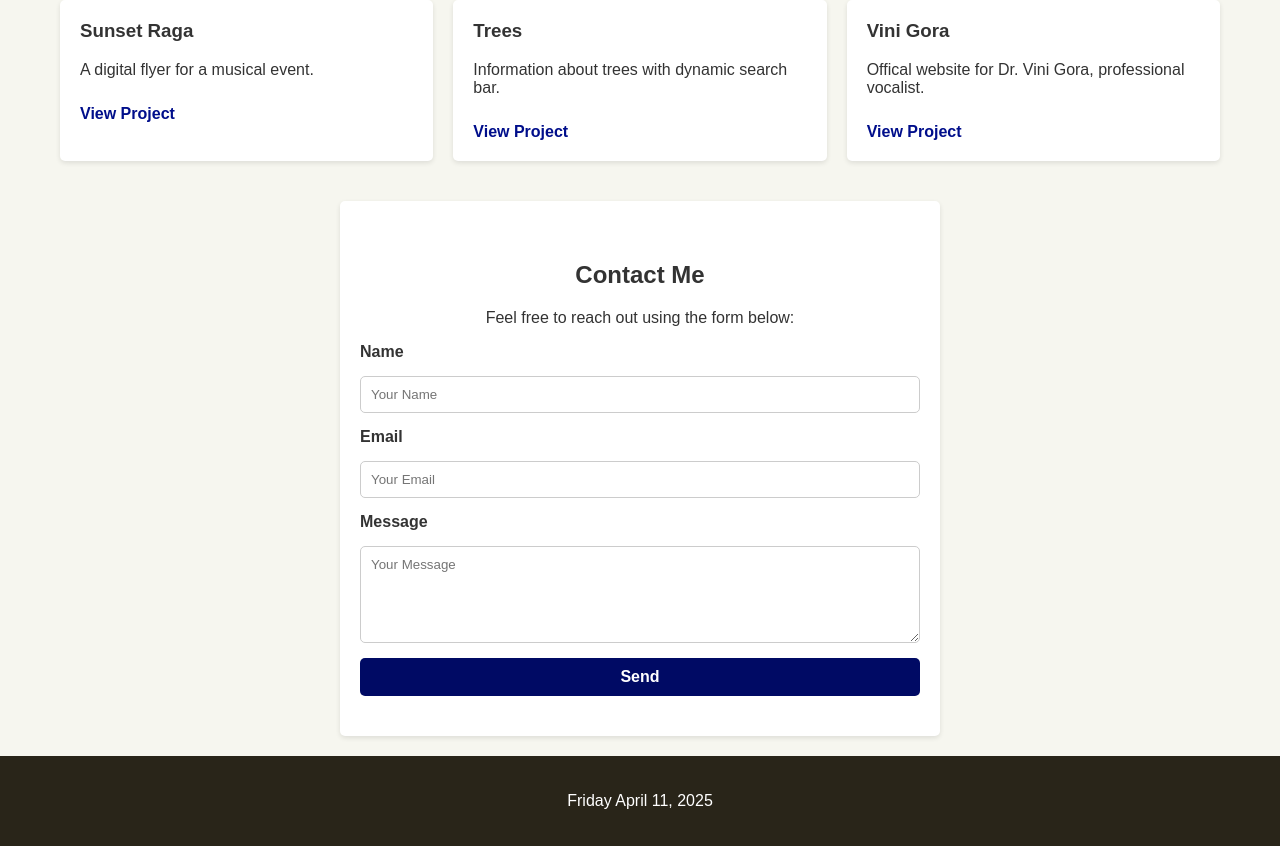
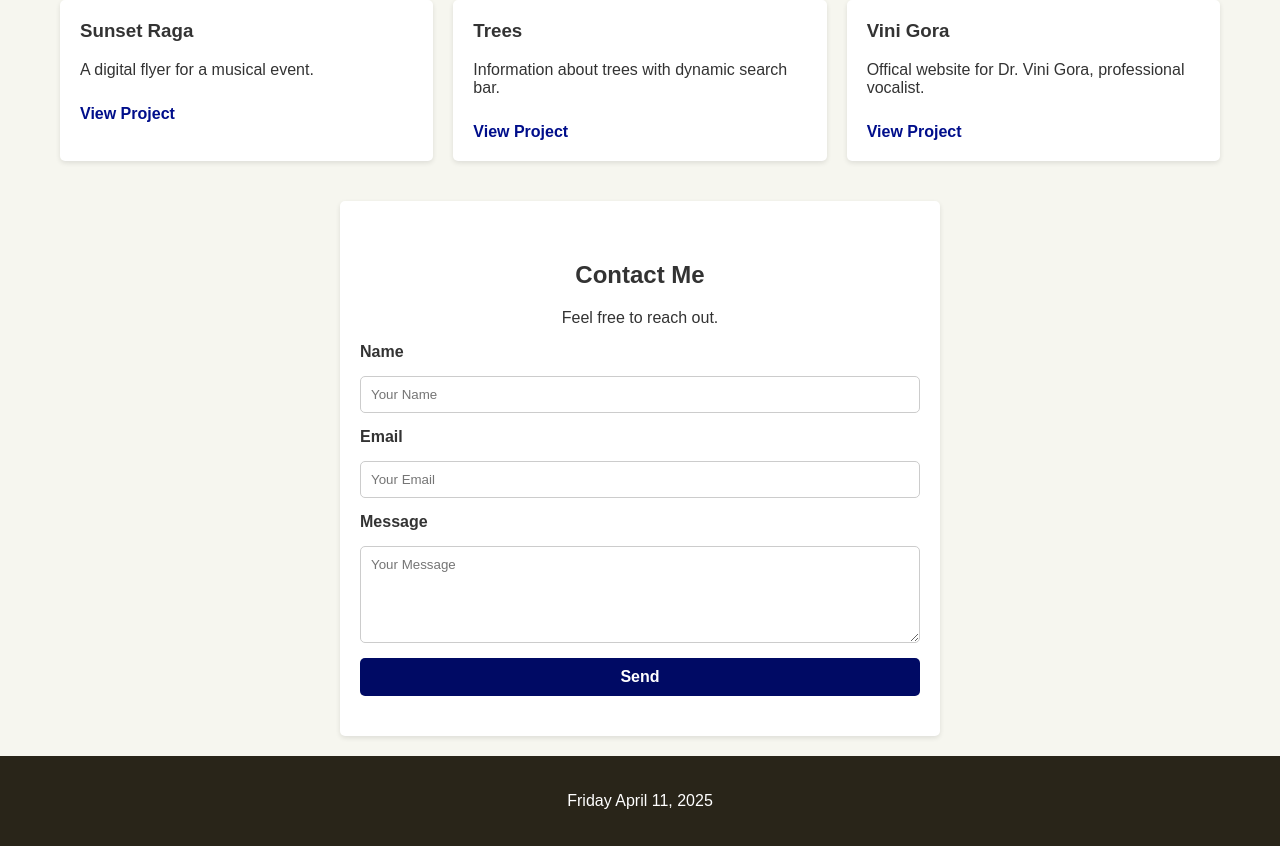
Before and after one commit to kironroy/kironroy-react, a React (Create React App) app: page / in a window 1280 px wide. Shown: the part 1524-2370 px from the top of the page. Built offline with nearby package versions, Linux system fonts and the light colour scheme; a web font is replaced by a local one.

Commit message:
Update Contact.js
- feel...

```diff
--- a/src/components/Contact.js
+++ b/src/components/Contact.js
@@ -32,7 +32,7 @@ const Contact = () => {
       <div className="container">
         <h2>Contact Me</h2>
         <p>
-          Feel free to reach out using the form below:
+          Feel free to reach out.
         </p>
         <form onSubmit={sendEmail}>
           <label htmlFor="name">Name</label>
```
